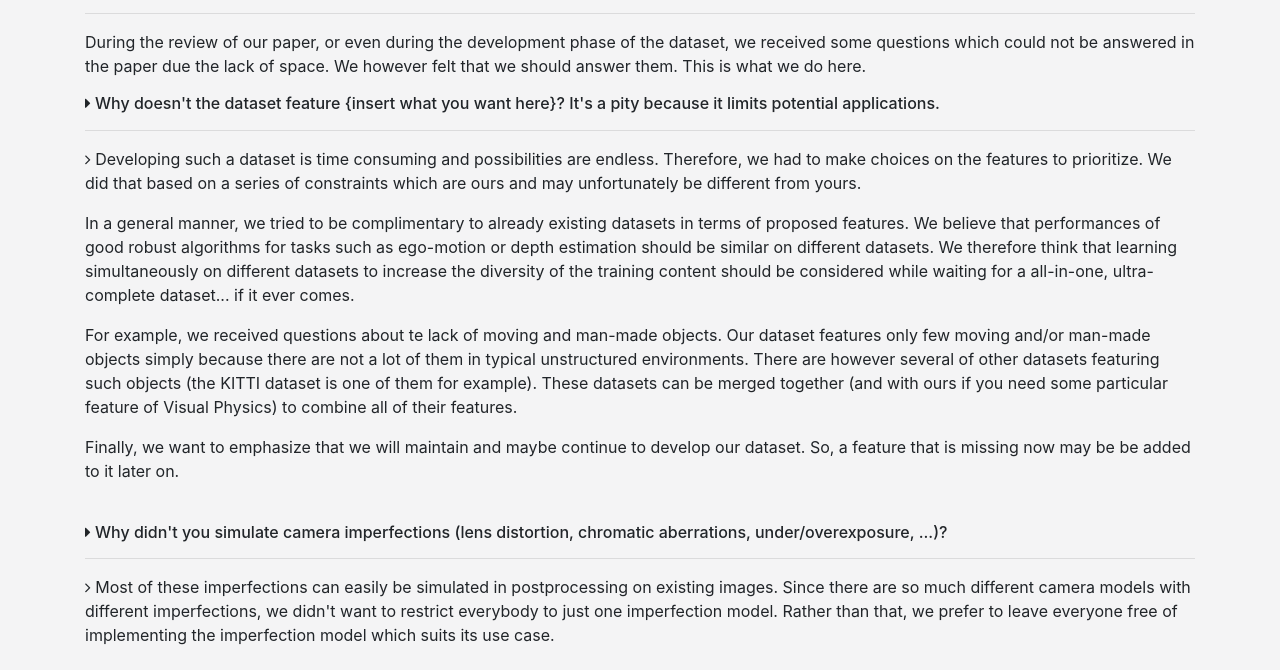
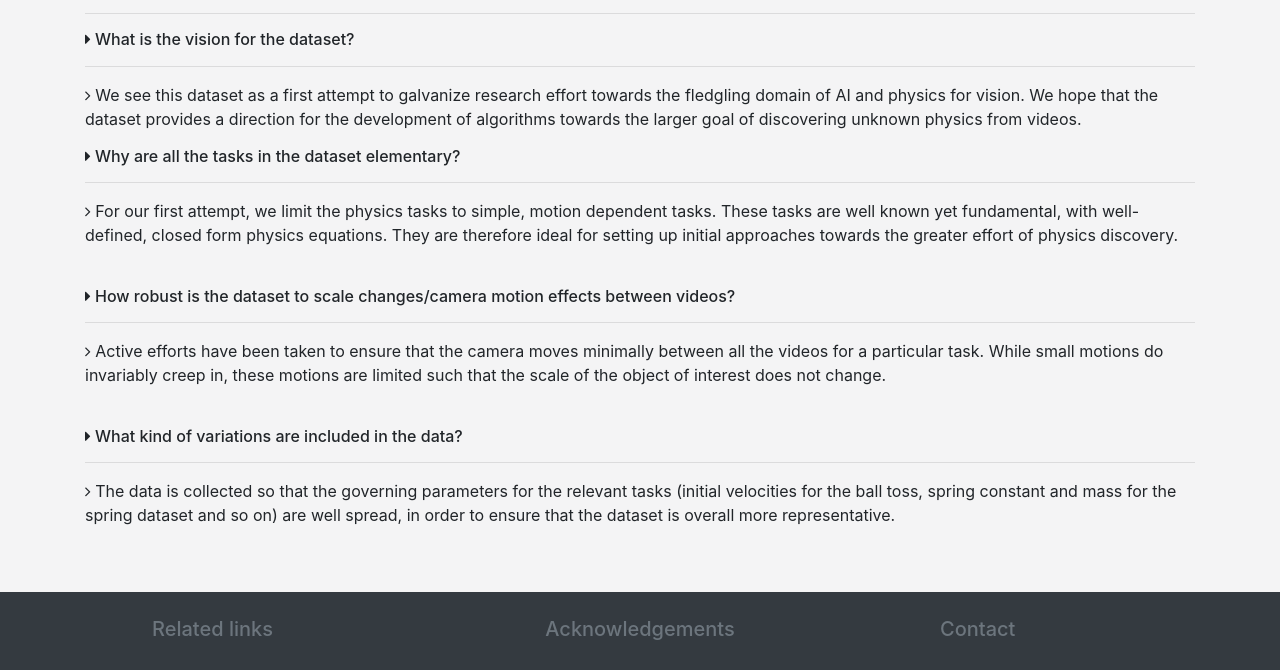
Before and after one commit to chinmay0301ucla/chinmay0301ucla.github.io, a plain HTML site: page faq.html in a window 1280 px wide. Shown: the part 126-796 px from the top of the page. Drawn offline with nearby package versions, Linux system fonts and the light colour scheme; files that its build step writes are made by us from their sources; files whose address does not match are found by name.

Commit message:
adding content

```diff
--- a/faq.html
+++ b/faq.html
@@ -149,23 +149,23 @@
     <div class="container"  style="margin-top:5px;">
     <h2>FAQ</h2>
     <hr>
-    <p>
-        During the review of our paper, or even during the development phase of the dataset, we received some questions
-        which could not be answered in the paper due the lack of space. We however felt that we should answer them.
-        This is what we do here.
-    </p>
+    <!-- <p>
 
-    <h6><i class="fa fa-caret-right" aria-hidden="false"></i> Why doesn't the dataset feature {insert what you want here}? It's a pity because it limits potential applications.</h6>
+    </p> -->
+
+
+
+    <h6><i class="fa fa-caret-right" aria-hidden="false"></i> What is the vision for the dataset?
+</h6>
     <hr>
     <!--<p>-->
         <!--<b><i class="fa fa-angle-right" aria-hidden="false"></i></b> First of all, we want to point out that, it's not because your desired feature is not in the dataset now that it-->
         <!--will never be added to it later on.-->
     <!--</p>-->
     <p>
-        <b><i class="fa fa-angle-right" aria-hidden="false"></i></b> Developing such a dataset is time consuming and possibilities are endless. Therefore, we  had to make choices on the features to prioritize.
-        We did that based on a series of constraints which are ours and may unfortunately be different from yours.
-    </p>
-    <p>
+        <b><i class="fa fa-angle-right" aria-hidden="false"></i></b> We see this dataset as a first attempt to galvanize research effort towards the fledgling domain of AI and physics for vision. We hope that the dataset provides a direction for the development of algorithms towards the larger goal of discovering unknown physics from videos.
+
+    <!-- <p>
         In a general manner, we tried to be complimentary to already existing datasets in terms of proposed features. We believe that performances of good robust
         algorithms for tasks such as ego-motion or depth estimation should be similar on different datasets. We therefore think that
         learning simultaneously on different datasets to increase the diversity of the training content should be considered
@@ -179,7 +179,7 @@
     <p>
         Finally, we want to emphasize that we will maintain and maybe continue to develop our dataset. So, a feature that is missing now may be be added to it later on.
     </p>
-
+ -->
     <br>
 
     <!--<h6><i class="fa fa-caret-right" aria-hidden="false"></i> Your dataset covers natural landscapes with only very few man made objects... Why didn't you include records for urban or industrial environments?</h6>-->
@@ -189,42 +189,38 @@
     <!--</p>-->
     <!--<br>-->
 
-    <h6><i class="fa fa-caret-right" aria-hidden="false"></i> Why didn't you simulate camera imperfections (lens distortion, chromatic aberrations, under/overexposure, ...)?</h6>
+    <h6><i class="fa fa-caret-right" aria-hidden="false"></i> Why are all the tasks in the dataset elementary?
+</h6>
     <hr>
     <p>
-        <b><i class="fa fa-angle-right" aria-hidden="false"></i></b> Most of these imperfections can easily be simulated in postprocessing on existing images. Since there are so much different camera
-        models with different imperfections, we didn't want to restrict everybody to just one imperfection model. Rather than that,
-        we prefer to leave everyone free of implementing the imperfection model which suits its use case.
+        <b><i class="fa fa-angle-right" aria-hidden="false"></i></b> For our first attempt, we limit the physics tasks to simple, motion dependent tasks. These tasks are well known yet fundamental, with well-defined, closed form physics equations. They are therefore ideal for setting up initial approaches towards the greater effort of physics discovery.
     </p>
     <br>
 
-    <h6><i class="fa fa-caret-right" aria-hidden="false"></i> Why didn't you generate severe weather conditions (rain, snow, heavy wind, ...)?</h6>
+    <h6><i class="fa fa-caret-right" aria-hidden="false"></i> How robust is the dataset to scale changes/camera motion effects between videos?
+</h6>
     <hr>
     <p>
-        <b><i class="fa fa-angle-right" aria-hidden="false"></i></b> There are two main reasons for this. The first one
-        is that drones are not supposed to be flying in such severe weathers. This therefore strongly lessen the need for the presence of such additions in the dataset.
-        And from a technical point of view, it appeared that, with our current render pipeline, it is difficult to guarantee
-        that rain- and snowfalls will be consistent between two consecutive frames.
+        <b><i class="fa fa-angle-right" aria-hidden="false"></i></b> Active efforts have been taken to ensure that the camera moves minimally between all the videos for a particular task. While small motions do invariably creep in, these motions are limited such that the scale of the object of interest does not change.
     </p>
     <br>
 
-    <h6><i class="fa fa-caret-right" aria-hidden="false"></i> Why is motion blur mentioned as a rendering limitation, although Unreal engine 4 supports generating motion blur?</h6>
+    <h6><i class="fa fa-caret-right" aria-hidden="false"></i> What kind of variations are included in the data?
+</h6>
     <hr>
     <p>
-        <b><i class="fa fa-angle-right" aria-hidden="false"></i></b> Unreal Engine 4 (UE4) indeed supports motion blur, but not for
-        all renderings. We use the Airsim simulator as an API to UE4. Airsim uses RenderTargets to simulate the different onboard
-        cameras. Unfortunately, it appears that the motion blur feature is not supported by RenderTargets.
+        <b><i class="fa fa-angle-right" aria-hidden="false"></i></b> The data is collected so that the governing parameters for the relevant tasks (initial velocities for the ball toss, spring constant and mass for the spring dataset and so on) are well spread, in order to ensure that the dataset is overall more representative.
     </p>
     <br>
 
-    <h6><i class="fa fa-caret-right" aria-hidden="false"></i> Why didn't you include optical flow? It's so trivial to get it in CG...</h6>
+    <!-- <h6><i class="fa fa-caret-right" aria-hidden="false"></i> Why didn't you include optical flow? It's so trivial to get it in CG...</h6>
     <hr>
     <p>
         <b><i class="fa fa-angle-right" aria-hidden="false"></i></b> We agree that, in some softwares (such as Blender for example),
         it is trivial to get optical flow. However, as for motion blur, optical flow is not available for Unreal Engine 4
         RenderTargets (which are the simulated cameras).
     </p>
-    <br>
+    <br> -->
 
     <!--<h6></h6>-->
     <!--<hr>-->
```
Also changed, not shown: index.html (+2 -1 lines).
